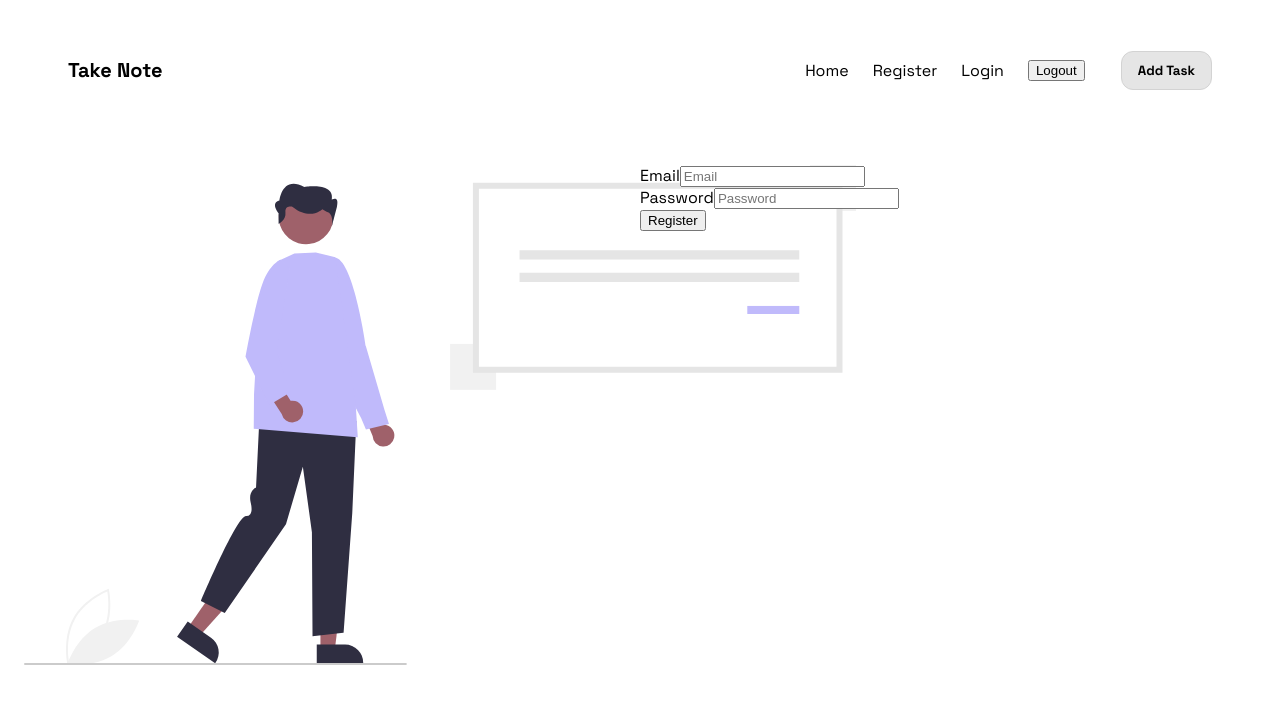
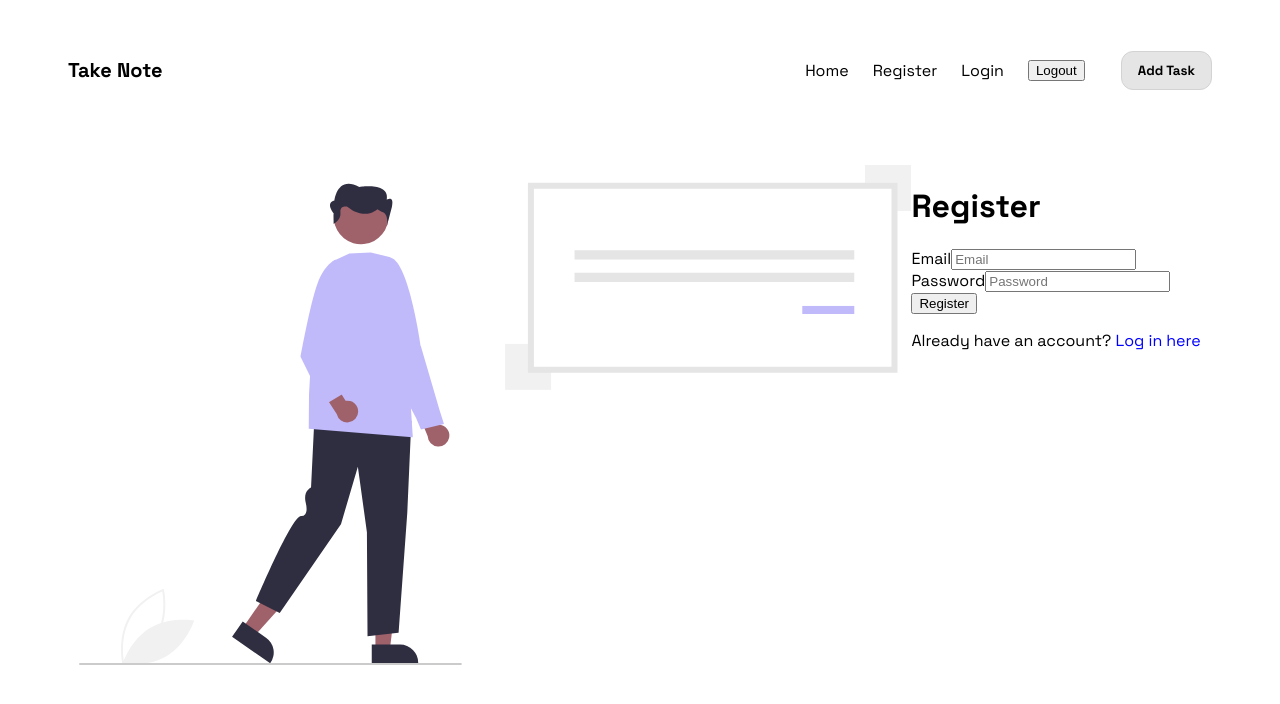
Before and after one commit to tufanbutuner/notes-app, a Next.js app: page /account in a window 1280 px wide. Shown: the top 704 px of the page. Built offline with nearby package versions, Linux system fonts and the light colour scheme; no server answers.

Commit message:
Refactor Login and Register forms

```diff
--- a/components/SignUpForm/SignUpForm.tsx
+++ b/components/SignUpForm/SignUpForm.tsx
@@ -1,52 +1,39 @@
-import React, { useEffect, useState } from "react";
-import {
-  createUserWithEmailAndPassword,
-  onAuthStateChanged,
-  signInWithEmailAndPassword,
-  signOut,
-} from "firebase/auth";
+import React, { useState } from "react";
+import { createUserWithEmailAndPassword } from "firebase/auth";
 
 import { auth } from "../../server/index";
 import { useRouter } from "next/router";
+import { useAuth } from "../../context/AuthContext";
+import Link from "next/link";
 
 export default function SignUpForm() {
   const router = useRouter();
-  const [user, setUser] = useState<any>({});
+  const { register } = useAuth();
+  const [error, setError] = useState("");
+  const [loading, setLoading] = useState(false);
   const [email, setEmail] = useState("");
   const [password, setPassword] = useState("");
 
-  const register = async () => {
+  const handleSubmit = async (e) => {
+    e.preventDefault();
+
     try {
-      const user = await createUserWithEmailAndPassword(auth, email, password);
+      setError("");
+      setLoading(true);
+      await register(email, password);
       router.push("/");
-      console.log(user);
-    } catch (error) {
-      console.log(error);
+    } catch (err) {
+      setError(err.message);
     }
+    setLoading(false);
   };
 
-  const login = async () => {
-    try {
-      const user = await signInWithEmailAndPassword(auth, email, password);
-      router.push("/");
-      console.log(user);
-    } catch (error) {
-      console.log(error);
-    }
-  };
-
-  const logout = async () => {
-    await signOut(auth);
-  };
-
-  useEffect(() => {
-    onAuthStateChanged(auth, (currentUser?: any) => {
-      setUser(currentUser);
-    });
-  }, [user]);
-
   return (
+    <form onSubmit={handleSubmit}>
+      {error && <p className="error">{error}</p>}
+      {loading && <p className="loading">Loading...</p>}
       <div className="form">
+        <h1>Register</h1>
         <div className="form-body">
           <div className="email">
             <label className="form__label" htmlFor="email">
@@ -78,10 +65,17 @@ export default function SignUpForm() {
           </div>
         </div>
         <div className="footer">
-        <button type="submit" className="btn" onClick={register}>
-          Register
-        </button>
+          <input type="submit" className="btn" value="Register" />
+        </div>
+        <div>
+          <p>
+            Already have an account?{" "}
+            <Link href="/login" style={{ color: "blue" }}>
+              Log in here
+            </Link>
+          </p>
         </div>
       </div>
+    </form>
   );
 }
--- a/pages/register.tsx
+++ b/pages/register.tsx
@@ -5,14 +5,11 @@ import { RegisterContainer } from "../styles/styles";
 import SignUpForm from "../components/SignUpForm";
 import image from "/public/register-image.svg";
 
-export default function register() {
+export default function Register() {
   return (
     <>
       <Navbar />
       <RegisterContainer>
-        <div>
-          <Image src={image} alt="" />
-        </div>
         <SignUpForm />
       </RegisterContainer>
     </>
--- a/styles/styles.tsx
+++ b/styles/styles.tsx
@@ -15,12 +15,9 @@ export const TaskContainer = styled.div``;
 TaskContainer.displayName = "TaskContainer";
 
 export const RegisterContainer = styled.div`
+  display: flex;
+  justify-content: center;
   margin: auto;
   padding: 24px;
-
-  display: grid;
-  grid-template-columns: 50% 50%;
-  grid-template-areas: "image tasks";
-  height: 500px;
 `;
 RegisterContainer.displayName = "RegisterContainer";
```
Also changed, not shown: components/LoginForm/LoginForm.tsx (+20 -37 lines), pages/login.tsx (+3 -6 lines). Lines whose indentation alone changed are shown as unchanged.
